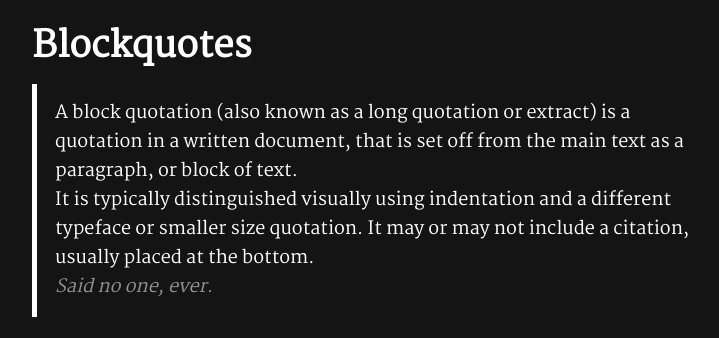
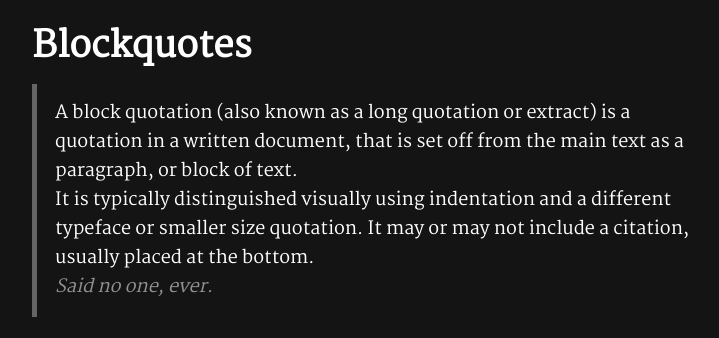
Before and after one commit to y-arjun-y/beech-dark.css, a website: page index.html in a window 1280 px wide. Shown: the part 2212-2550 px from the top of the page, without its empty margins (266-985 px from the left). Drawn offline with Linux system fonts and the light colour scheme.

```diff
--- a/package.json
+++ b/package.json
@@ -1,6 +1,6 @@
 {
   "name": "beech-dark.css",
-  "version": "1.0.0",
+  "version": "1.0.1",
   "description": "The dark version of beech.css, a classless CSS theme that makes your website easy on the eyes!",
   "main": "style.css",
   "scripts": {
--- a/style.css
+++ b/style.css
@@ -34,7 +34,7 @@
 :root {
   --font: "Martel";
   --background-color: #141414;
-  --alt-color: #ffffff;
+  --alt-color: #656565;
   --link-color: #929292;
 }
 
```
